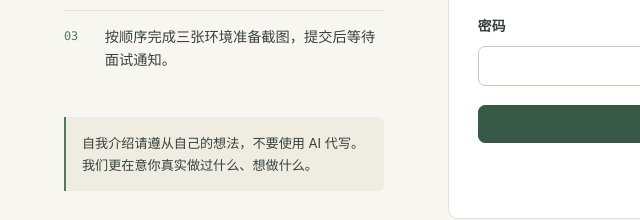
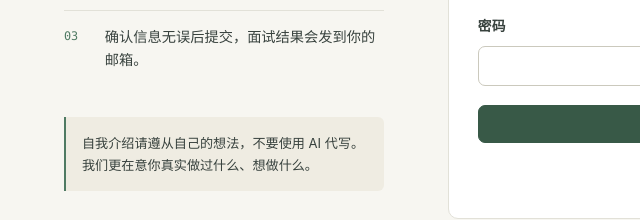
Before and after one commit to ISSA-lab210/ISSA-lab210.github.io, a plain HTML site: page join.html in a window 1280 px wide. Shown: the part 583-803 px from the top of the page, 0-640 px from the left. Drawn offline with Linux system fonts and the light colour scheme.

Commit message:
Update step 3 copy after removing screenshots

```diff
--- a/join.html
+++ b/join.html
@@ -65,7 +65,7 @@
         <ol class="join-steps">
           <li><span class="n">01</span><span>用邮箱注册账号，邮箱同时是面试通知渠道，请填常用邮箱。</span></li>
           <li><span class="n">02</span><span>选择方向并回答两道兴趣题。方向可以暂不确定，面试时会一起聊。</span></li>
-          <li><span class="n">03</span><span>按顺序完成三张环境准备截图，提交后等待面试通知。</span></li>
+          <li><span class="n">03</span><span>确认信息无误后提交，面试结果会发到你的邮箱。</span></li>
         </ol>
         <div class="join-note">
           自我介绍请遵从自己的想法，不要使用 AI 代写。我们更在意你真实做过什么、想做什么。
```
